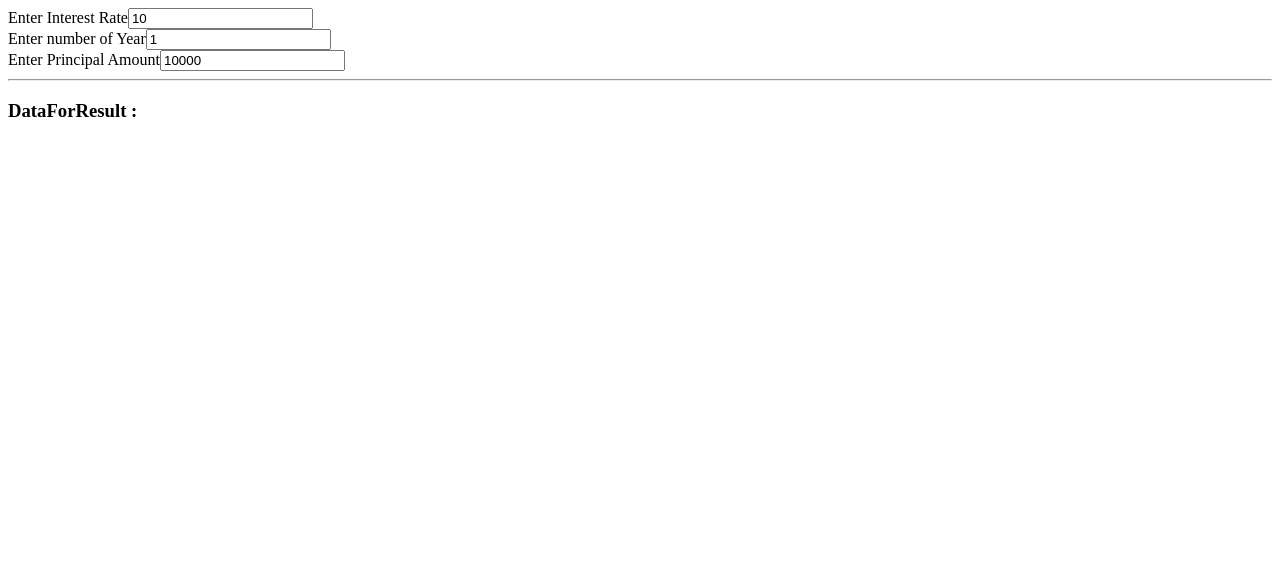
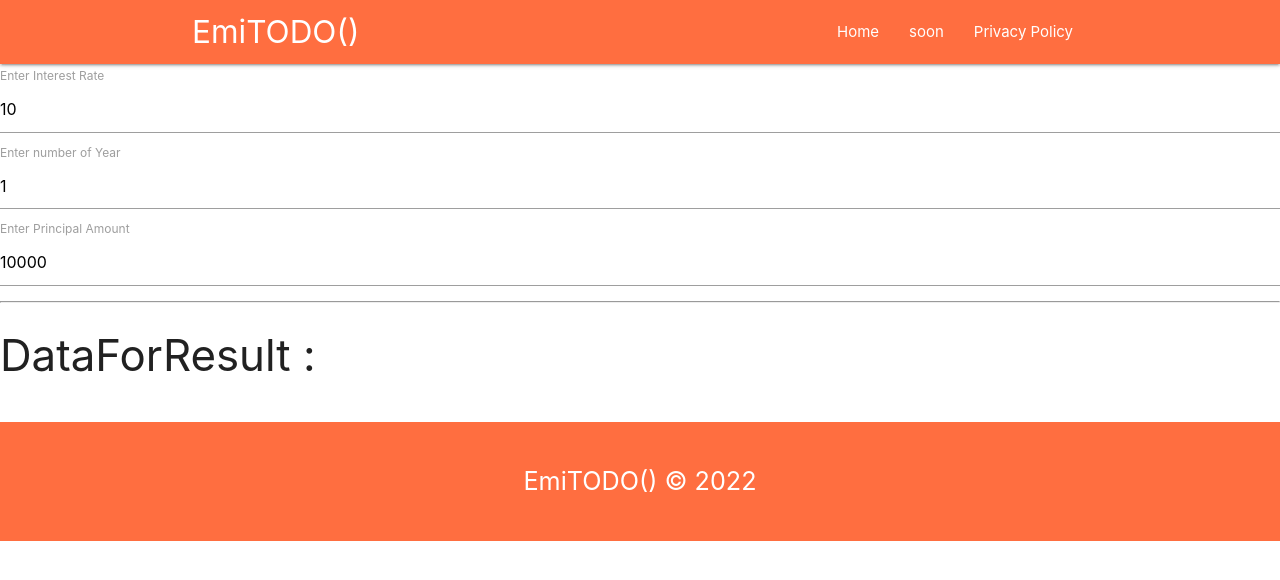
Before and after one commit to satyam7world/emi-calculator-angular, an Angular app: page / in a window 1280 px wide. Shown: the top 580 px of the page. Built offline with nearby package versions, Linux system fonts and the light colour scheme.

Commit message:
more changes

```diff
--- a/angular.json
+++ b/angular.json
@@ -27,9 +27,12 @@
               "src/assets"
             ],
             "styles": [
-              "src/styles.css"
+              "src/styles.css",
+              "node_modules/materialize-css/dist/css/materialize.css"
             ],
-            "scripts": []
+            "scripts": [
+              "node_modules/materialize-css/dist/js/materialize.min.js"
+            ]
           },
           "configurations": {
             "production": {
--- a/package.json
+++ b/package.json
@@ -18,6 +18,8 @@
     "@angular/platform-browser": "~13.2.0",
     "@angular/platform-browser-dynamic": "~13.2.0",
     "@angular/router": "~13.2.0",
+    "colors": "^1.4.0",
+    "materialize-css": "^1.0.0",
     "rxjs": "~7.5.0",
     "tslib": "^2.3.0",
     "zone.js": "~0.11.4"
--- a/src/app/app.component.html
+++ b/src/app/app.component.html
@@ -1 +1,9 @@
+<!--Navigation:Title:Bar-->
+<app-navbar></app-navbar>
+<!--Content-All-->
+<!--RouterOutlet : by default homepage else the required page-->
+<!--suppress AngularUndefinedTag -->
 <router-outlet></router-outlet>
+
+<!--Footer-->
+<app-footer-df></app-footer-df>
--- a/src/app/app.module.ts
+++ b/src/app/app.module.ts
@@ -5,11 +5,15 @@ import {AppRoutingModule} from './app-routing.module';
 import {AppComponent} from './app.component';
 import {HomePageComponent} from './comp/pages/home-page/home-page.component';
 import {FormsModule} from "@angular/forms";
+import { NavbarComponent } from './comp/common/navbar/navbar.component';
+import { FooterDfComponent } from './comp/common/footer-df/footer-df.component';
 
 @NgModule({
   declarations: [
     AppComponent,
     HomePageComponent,
+    NavbarComponent,
+    FooterDfComponent,
   ],
   imports: [
     BrowserModule,
--- /dev/null
+++ b/src/app/comp/common/footer-df/footer-df.component.html
@@ -0,0 +1,5 @@
+<!--Footer-->
+<!--id="footerBottomSticky"-->
+<footer class="section deep-orange accent-2 white-text center">
+  <p class="flow-text">{{environment.websiteShortName}} &copy; {{currentYearLong()}}</p>
+</footer>
--- /dev/null
+++ b/src/app/comp/common/footer-df/footer-df.component.ts
@@ -0,0 +1,23 @@
+import { Component, OnInit } from '@angular/core';
+import {environment} from "../../../../environments/environment";
+
+@Component({
+  selector: 'app-footer-df',
+  templateUrl: './footer-df.component.html',
+  styleUrls: ['./footer-df.component.css']
+})
+export class FooterDfComponent implements OnInit {
+
+  constructor() { }
+
+  ngOnInit(): void {
+  }
+
+  environment = environment
+
+
+  currentYearLong(): number {
+    return new Date().getFullYear();
+  }
+
+}
--- /dev/null
+++ b/src/app/comp/common/navbar/navbar.component.html
@@ -0,0 +1,38 @@
+<!--Navigation:Title:Bar-->
+<!--suppress AngularUndefinedBinding -->
+<!--todo: move thse li component to ts as it is needed twice-->
+<div class="navbar-fixed">
+  <nav class="deep-orange accent-2">
+    <div class="container">
+      <div class="nav-wrapper">
+        <a routerLink="" class="brand-logo">{{environment.websiteShortName}}</a>
+        <a routerLink="" class="sidenav-trigger" data-target="mobile-nav">
+          <i class="material-icons">menu</i>
+        </a>
+        <ul class="right hide-on-med-and-down">
+          <li>
+            <a routerLink="/">Home</a>
+          </li>
+          <li>
+            <a routerLink="/soon">soon</a>
+          </li>
+          <li>
+            <a routerLink="/privacy-policy-web">Privacy Policy</a>
+          </li>
+        </ul>
+      </div>
+    </div>
+  </nav>
+</div>
+<!--Duplicate Navigation (Required)-->
+<ul class="sidenav" id="mobile-nav">
+  <li>
+    <a routerLink="/">Home</a>
+  </li>
+  <li>
+    <a routerLink="/soon">soon</a>
+  </li>
+  <li>
+    <a routerLink="/privacy-policy-web">Privacy Policy</a>
+  </li>
+</ul>
--- /dev/null
+++ b/src/app/comp/common/navbar/navbar.component.ts
@@ -0,0 +1,21 @@
+import {Component, OnInit} from '@angular/core';
+import {environment} from "../../../../environments/environment";
+
+@Component({
+  selector: 'app-navbar',
+  templateUrl: './navbar.component.html',
+  styleUrls: ['./navbar.component.css']
+})
+export class NavbarComponent implements OnInit {
+
+  constructor() {
+
+  }
+
+  environment = environment
+
+
+  ngOnInit(): void {
+  }
+
+}
--- a/src/environments/environment.ts
+++ b/src/environments/environment.ts
@@ -3,7 +3,8 @@
 // The list of file replacements can be found in `angular.json`.
 
 export const environment = {
-  production: false
+  production: false,
+  websiteShortName : "EmiTODO()",
 };
 
 /*
--- a/src/index.html
+++ b/src/index.html
@@ -4,10 +4,14 @@
   <meta charset="utf-8">
   <title>Pariyojan88</title>
   <base href="/">
+  <meta name="theme-color" content="#74b9ff">
+
   <meta name="viewport" content="width=device-width, initial-scale=1">
   <link rel="icon" type="image/x-icon" href="favicon.ico">
+  <!--Import Google Icon Font-->
+  <link href="https://fonts.googleapis.com/icon?family=Material+Icons" rel="stylesheet">
 </head>
 <body>
-  <app-root></app-root>
+<app-root></app-root>
 </body>
 </html>
```
Also changed, not shown: src/app/comp/common/footer-df/footer-df.component.css (added), src/app/comp/common/navbar/navbar.component.css (added), 1 other file (tests, documents, lock files or other folders).
